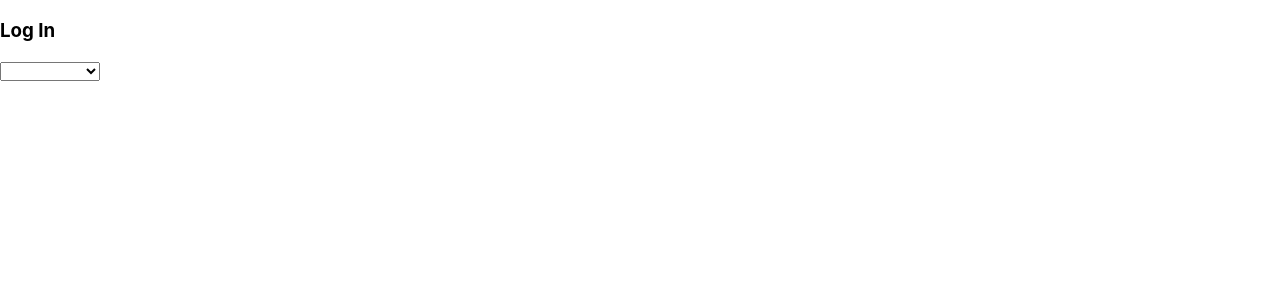
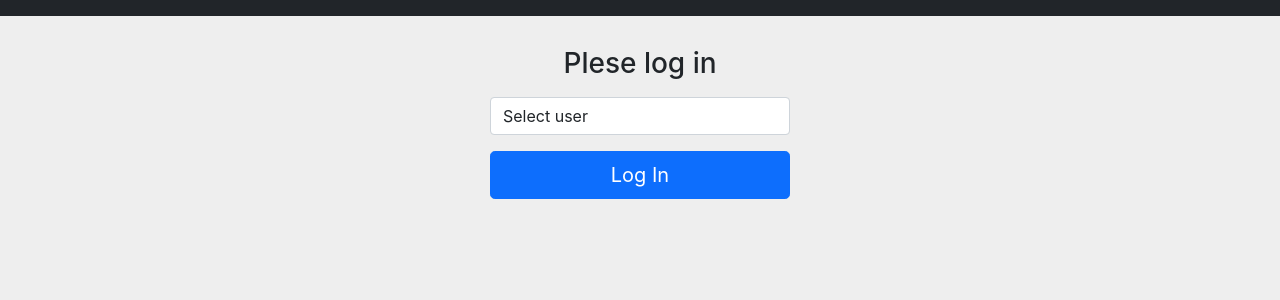
Before and after one commit to dsypien/would-your-rather, a React (Create React App) app: page / in a window 1280 px wide. Shown: the top 300 px of the page. Built offline with nearby package versions, Linux system fonts and the light colour scheme.

Commit message:
populated users dropdown in login, added styles to login

```diff
--- a/public/index.html
+++ b/public/index.html
@@ -15,6 +15,12 @@
       user's mobile device or desktop. See https://developers.google.com/web/fundamentals/web-app-manifest/
     -->
     <link rel="manifest" href="%PUBLIC_URL%/manifest.json" />
+    <link
+      rel="stylesheet"
+      href="https://cdn.jsdelivr.net/npm/bootstrap@5.1.3/dist/css/bootstrap.min.css"
+      integrity="sha384-1BmE4kWBq78iYhFldvKuhfTAU6auU8tT94WrHftjDbrCEXSU1oBoqyl2QvZ6jIW3"
+      crossorigin="anonymous"
+    />
     <!--
       Notice the use of %PUBLIC_URL% in the tags above.
       It will be replaced with the URL of the `public` folder during the build.
--- a/src/components/Login.js
+++ b/src/components/Login.js
@@ -6,19 +6,22 @@ class Login extends Component{
       const { users } = this.props
 
       return (
-         <div>
-            <h3 className='center'>Log In</h3>
-            <form>
-               <select>
-                  <option></option>
+         <form className="auth-container mt-3">
+            <h3 className='center mb-3'>Plese log in</h3>
+
+            <select defaultValue="" className="form-control mb-3">
+               <option value="" disabled>Select user</option>
                {users.map( user => (
-                     <option key={user}>
+                  <option key={user} value={user}>
                      {user}
                   </option>
                ))}
             </select>
+
+            <button className="btn btn-lg btn-primary" type="submit">
+               Log In
+            </button>
          </form>
-         </div>
       )
    }
 }
--- a/src/index.css
+++ b/src/index.css
@@ -5,9 +5,33 @@ body {
     sans-serif;
   -webkit-font-smoothing: antialiased;
   -moz-osx-font-smoothing: grayscale;
+  background-color: #eee;
 }
 
 code {
   font-family: source-code-pro, Menlo, Monaco, Consolas, 'Courier New',
     monospace;
 }
+
+.auth-container {
+  width: 100%;
+  max-width: 330px;
+  padding: 15px;
+  margin: auto;
+}
+
+.auth-container select {
+  width: 100%;
+}
+
+.auth-container button {
+  width: 100%;
+}
+
+.auth-container form-control {
+  margin:20px;
+}
+
+.center {
+  text-align: center;
+}
```
Lines whose indentation alone changed are shown as unchanged.
